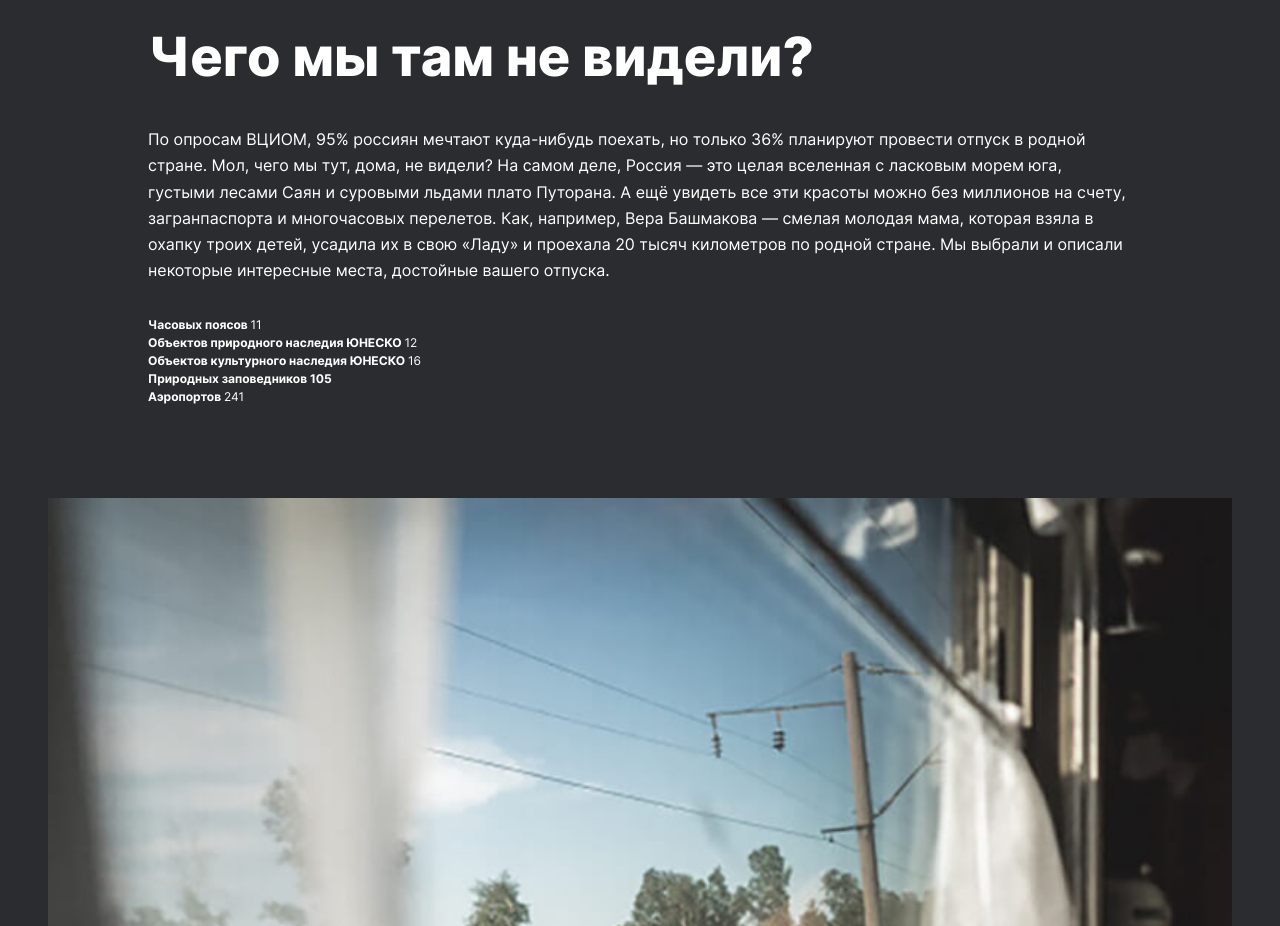
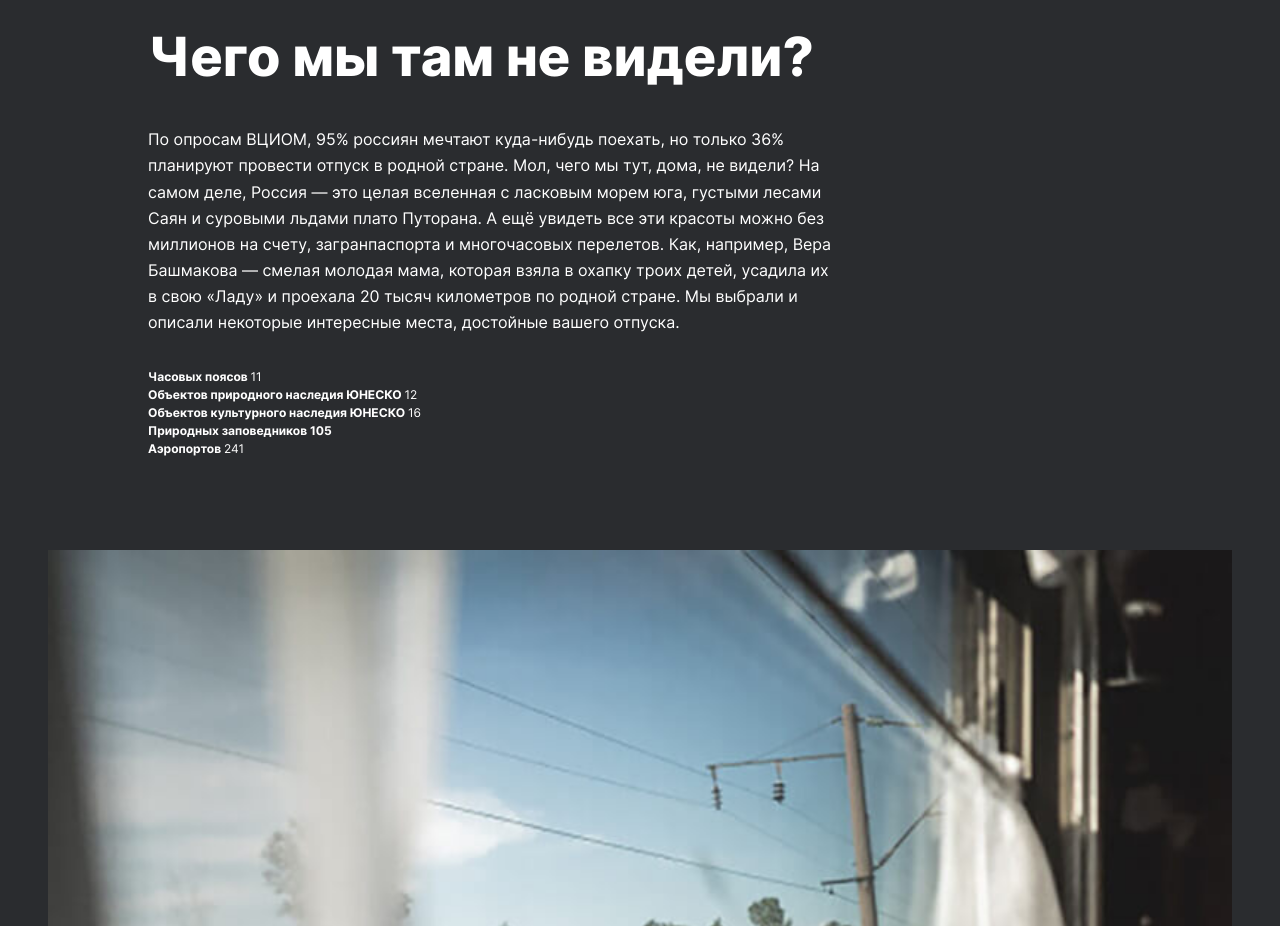
Before and after one commit to zang3tsu88/russian-travels, a plain HTML site: page index.html in a window 1280 px wide. Shown: the part 1220-2146 px from the top of the page. Drawn offline with Linux system fonts and the light colour scheme.

Commit message:
Fixed intro_text left margin to 0

```diff
--- a/pages/index.css
+++ b/pages/index.css
@@ -162,9 +162,9 @@ img {
 .intro__text {
   font-size: 16px;
   line-height: 163%;
-  margin: 0 auto 33px;
+  margin: 0 auto 33px 0;
+}
 
-}
 .intro__list {
   list-style: none;
   margin: 0;
@@ -188,12 +188,17 @@ img {
     font-size: 54px;
     line-height: 58px;
   }
+  .intro__text {
+    max-width: 720px;
+  }
 }
 @media screen and (min-width: 1024px) {
   .intro {
     padding: 92px 48px;
   }
-
+  .intro__text {
+    max-width: 690px;
+  }
 }
 @media screen and (min-width: 1280px) {
   .intro {
```
